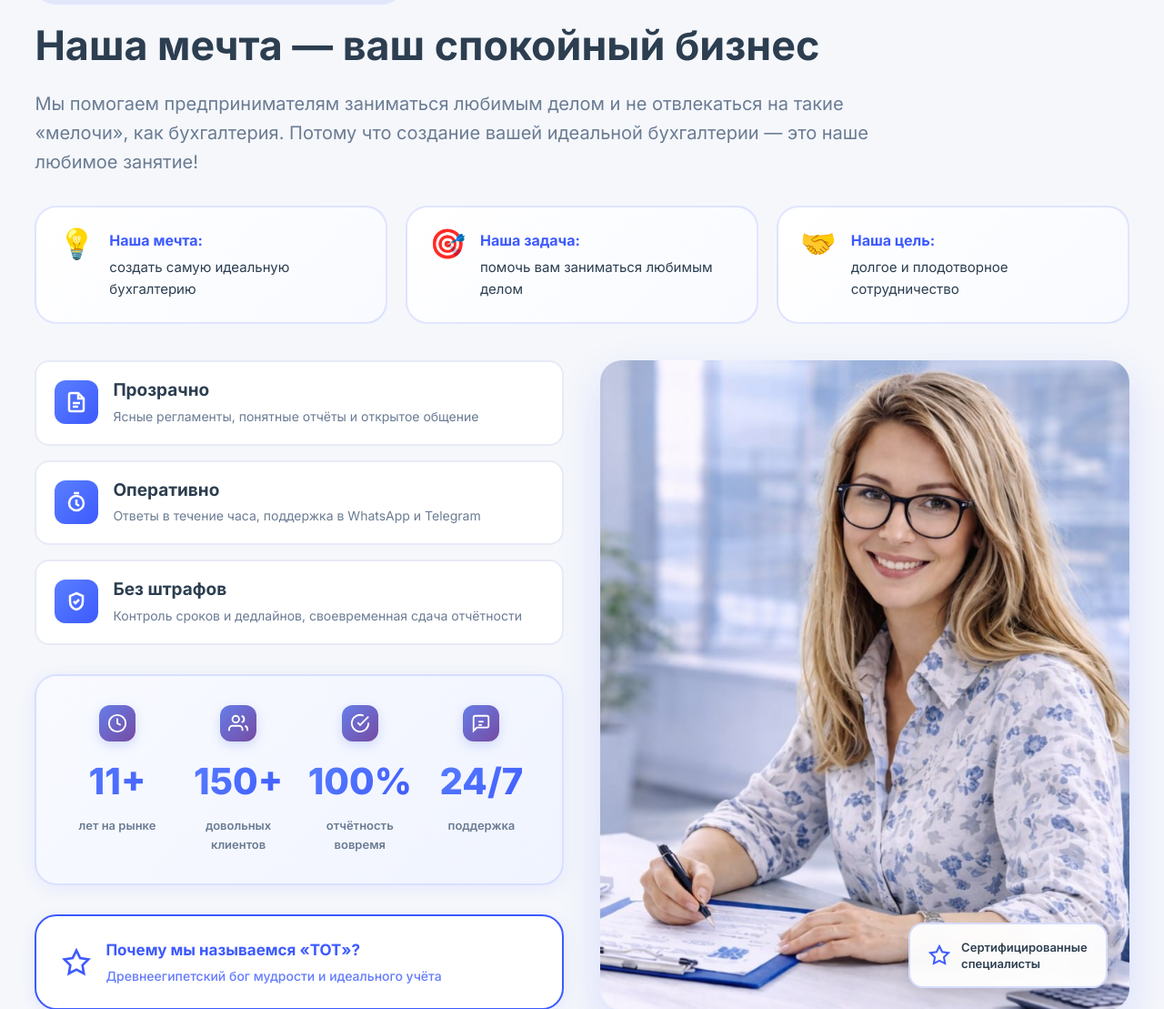
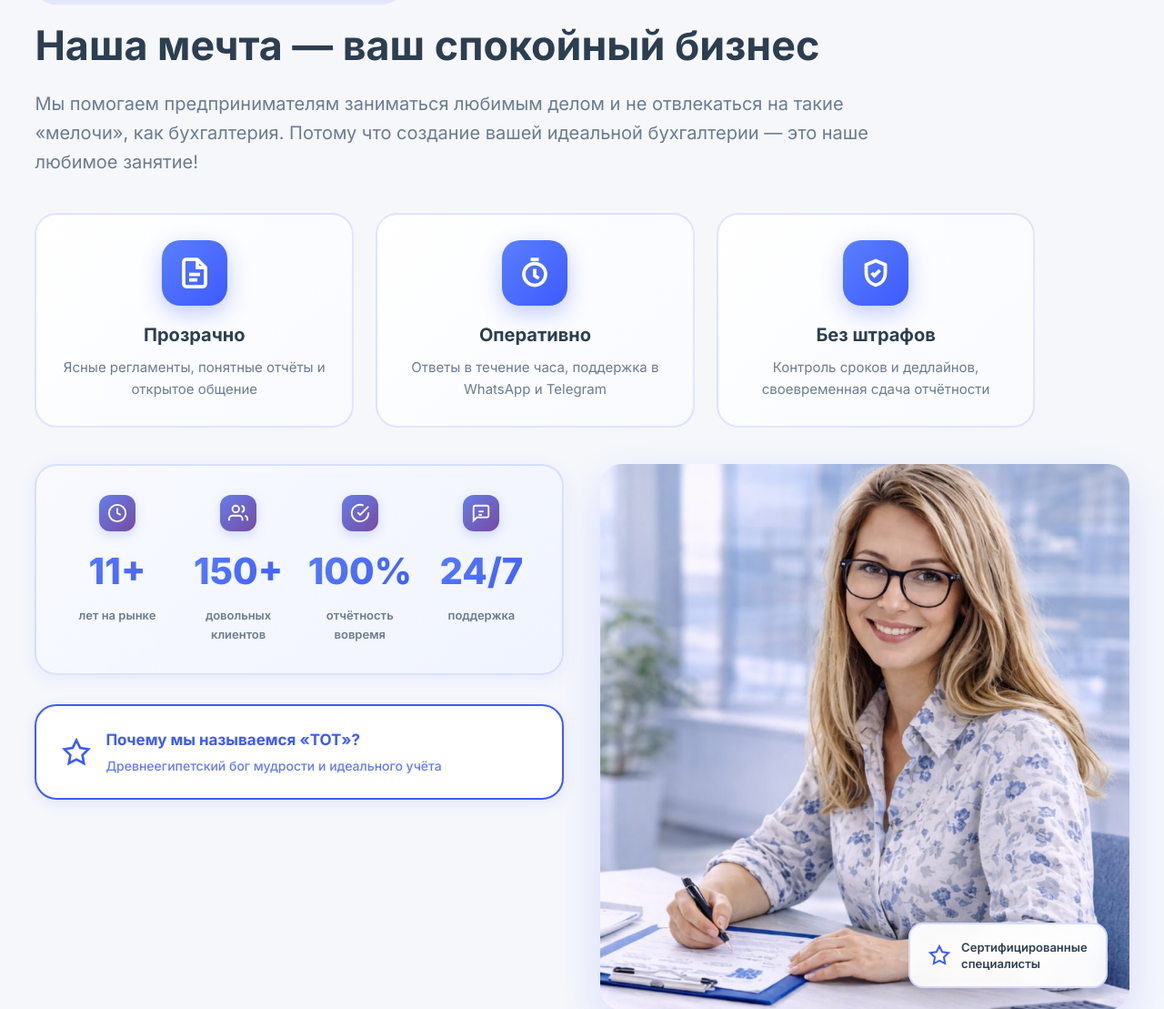
Before and after one commit to KoboSteruS/TOT, a Flask app: page / in a window 1280 px wide. Shown: the part 930-2039 px from the top of the page at 91% size. Run offline with Flask 3, Linux system fonts and the light colour scheme.

Commit message:
refactor: принципы работы в subtitle блока О нас
Изменения:

- Убран блок миссии (мечта, задача, цель) с эмодзи

- Принципы (Прозрачно, Оперативно, Без штрафов) перенесены в subtitle

- Новый дизайн принципов: центрированные карточки с крупными иконками

- Иконки 72x72px в градиентных кругах

- Эффект при hover: подъем, увеличение иконки, поворот

- Принципы теперь сразу после lead-текста

- Статистика и кнопка истории остались в левой колонке

Made-with: Cursor

```diff
--- a/static/styles.css
+++ b/static/styles.css
@@ -87,49 +87,98 @@ a {
   height: 20px;
 }
 
-.about-mission {
+.about-principles {
   display: grid;
   grid-template-columns: repeat(3, 1fr);
-  gap: 20px;
-  margin: 32px 0 40px;
-  padding: 0;
-}
-
-.mission-item {
+  gap: 24px;
+  margin: 40px 0;
+  max-width: 1100px;
+}
+
+.principle-item {
   background: linear-gradient(135deg, #fff 0%, #f8faff 100%);
   border: 2px solid rgba(61, 90, 254, .15);
   border-radius: var(--radius-lg);
-  padding: 24px;
-  display: flex;
-  gap: 16px;
-  align-items: flex-start;
-  transition: all .3s ease;
-}
-
-.mission-item:hover {
-  transform: translateY(-4px);
-  box-shadow: 0 12px 32px rgba(61, 90, 254, .15);
+  padding: 28px;
+  display: flex;
+  flex-direction: column;
+  align-items: center;
+  text-align: center;
+  transition: all .4s ease;
+  position: relative;
+  overflow: hidden;
+}
+
+.principle-item::before {
+  content: '';
+  position: absolute;
+  top: 0;
+  left: 0;
+  right: 0;
+  bottom: 0;
+  background: linear-gradient(135deg, rgba(61, 90, 254, .05) 0%, rgba(61, 90, 254, .02) 100%);
+  opacity: 0;
+  transition: opacity .4s ease;
+}
+
+.principle-item:hover {
+  transform: translateY(-8px);
+  box-shadow: 0 16px 40px rgba(61, 90, 254, .2);
   border-color: var(--primary);
 }
 
-.mission-icon {
-  font-size: 32px;
-  flex-shrink: 0;
-  line-height: 1;
-}
-
-.mission-item p {
+.principle-item:hover::before {
+  opacity: 1;
+}
+
+.principle-icon {
+  width: 72px;
+  height: 72px;
+  border-radius: 20px;
+  background: var(--gradient-primary);
+  display: flex;
+  align-items: center;
+  justify-content: center;
+  color: #fff;
+  margin-bottom: 20px;
+  box-shadow: 0 8px 24px rgba(61, 90, 254, .3);
+  transition: all .4s ease;
+  position: relative;
+  z-index: 1;
+}
+
+.principle-item:hover .principle-icon {
+  transform: scale(1.1) rotate(5deg);
+  box-shadow: 0 12px 32px rgba(61, 90, 254, .4);
+}
+
+.principle-icon svg {
+  width: 36px;
+  height: 36px;
+}
+
+.principle-content {
+  position: relative;
+  z-index: 1;
+}
+
+.principle-content h3 {
+  margin: 0 0 12px;
+  font-size: 20px;
+  font-weight: 700;
+  color: var(--text);
+  transition: color .3s ease;
+}
+
+.principle-item:hover .principle-content h3 {
+  color: var(--primary);
+}
+
+.principle-content p {
   margin: 0;
   font-size: 15px;
   line-height: 1.6;
-  color: var(--text);
-}
-
-.mission-item strong {
-  color: var(--primary);
-  display: block;
-  margin-bottom: 4px;
-  font-size: 16px;
+  color: var(--muted);
 }
 
 .modal-lead {
--- a/templates/index.html
+++ b/templates/index.html
@@ -80,26 +80,9 @@
         <h2>Наша мечта — ваш спокойный бизнес</h2>
         <p class="lead">Мы помогаем предпринимателям заниматься любимым делом и не отвлекаться на такие «мелочи», как бухгалтерия. Потому что создание вашей идеальной бухгалтерии — это наше любимое занятие!</p>
 
-        <div class="about-mission">
-          <div class="mission-item">
-            <div class="mission-icon">💡</div>
-            <p><strong>Наша мечта:</strong> создать самую идеальную бухгалтерию</p>
-          </div>
-          <div class="mission-item">
-            <div class="mission-icon">🎯</div>
-            <p><strong>Наша задача:</strong> помочь вам заниматься любимым делом</p>
-          </div>
-          <div class="mission-item">
-            <div class="mission-icon">🤝</div>
-            <p><strong>Наша цель:</strong> долгое и плодотворное сотрудничество</p>
-          </div>
-        </div>
-
-        <div class="about-content">
-          <div class="about-main">
-            <div class="about-qualities">
-              <div class="quality-item">
-                <div class="quality-icon">
+        <div class="about-principles">
+          <div class="principle-item">
+            <div class="principle-icon">
               <svg viewBox="0 0 24 24" fill="none" stroke="currentColor" stroke-width="2.5">
                 <path d="M14 2H6a2 2 0 0 0-2 2v16a2 2 0 0 0 2 2h12a2 2 0 0 0 2-2V8z"/>
                 <path d="M14 2v6h6"/>
@@ -107,40 +90,42 @@
                 <path d="M8 17h6"/>
               </svg>
             </div>
-                <div class="quality-text">
+            <div class="principle-content">
               <h3>Прозрачно</h3>
               <p>Ясные регламенты, понятные отчёты и открытое общение</p>
             </div>
           </div>
 
-              <div class="quality-item">
-                <div class="quality-icon">
+          <div class="principle-item">
+            <div class="principle-icon">
               <svg viewBox="0 0 24 24" fill="none" stroke="currentColor" stroke-width="2.5">
                 <circle cx="12" cy="13" r="8"/>
                 <path d="M12 9v5l3 2"/>
                 <path d="M9 2h6"/>
               </svg>
             </div>
-                <div class="quality-text">
+            <div class="principle-content">
               <h3>Оперативно</h3>
               <p>Ответы в течение часа, поддержка в WhatsApp и Telegram</p>
             </div>
           </div>
 
-              <div class="quality-item">
-                <div class="quality-icon">
+          <div class="principle-item">
+            <div class="principle-icon">
               <svg viewBox="0 0 24 24" fill="none" stroke="currentColor" stroke-width="2.5">
                 <path d="M12 3l7 3v6c0 5-3.4 8-7 9-3.6-1-7-4-7-9V6l7-3z"/>
                 <path d="M9 12l2 2 4-4"/>
               </svg>
             </div>
-                <div class="quality-text">
+            <div class="principle-content">
               <h3>Без штрафов</h3>
               <p>Контроль сроков и дедлайнов, своевременная сдача отчётности</p>
             </div>
           </div>
         </div>
 
+        <div class="about-content">
+          <div class="about-main">
             <div class="about-stats-compact">
               <div class="stat-compact">
                 <div class="stat-icon-mini">
```
Lines whose indentation alone changed are shown as unchanged.
